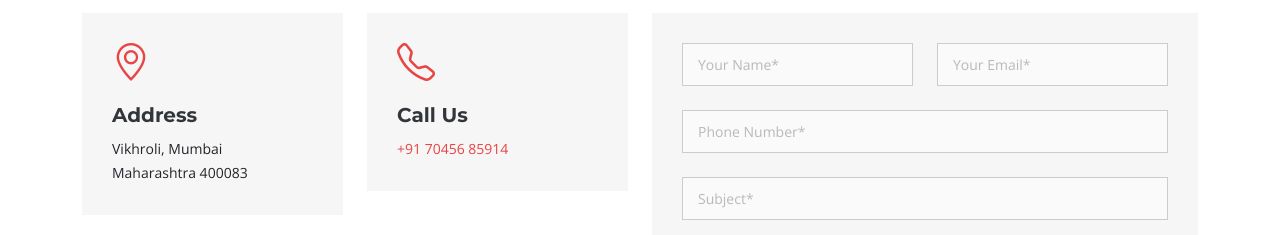
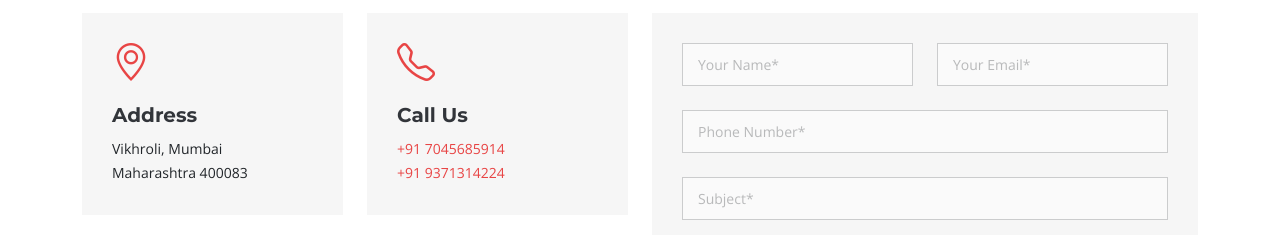
Before and after one commit to mayank-icu/SoundPro, a plain HTML site: page index.html in a window 1280 px wide. Shown: the part 6820-7055 px from the top of the page. Drawn offline with nearby package versions, Linux system fonts and the light colour scheme.

Commit message:
Update index.html

```diff
--- a/index.html
+++ b/index.html
@@ -642,7 +642,8 @@
                 <div class="info-item" data-aos="fade" data-aos-delay="300">
                   <i class="bi bi-telephone"></i>
                   <h3>Call Us</h3>
-                 <a href="tel:+917045685914"> <p>+91 70456 85914</p></a>
+                 <a href="tel:+917045685914"> <p>+91 7045685914</p></a>
+                  <a href="tel:+919371314224"> <p>+91 9371314224</p></a>
 
                 </div>
               </div><!-- End Info Item -->
```
